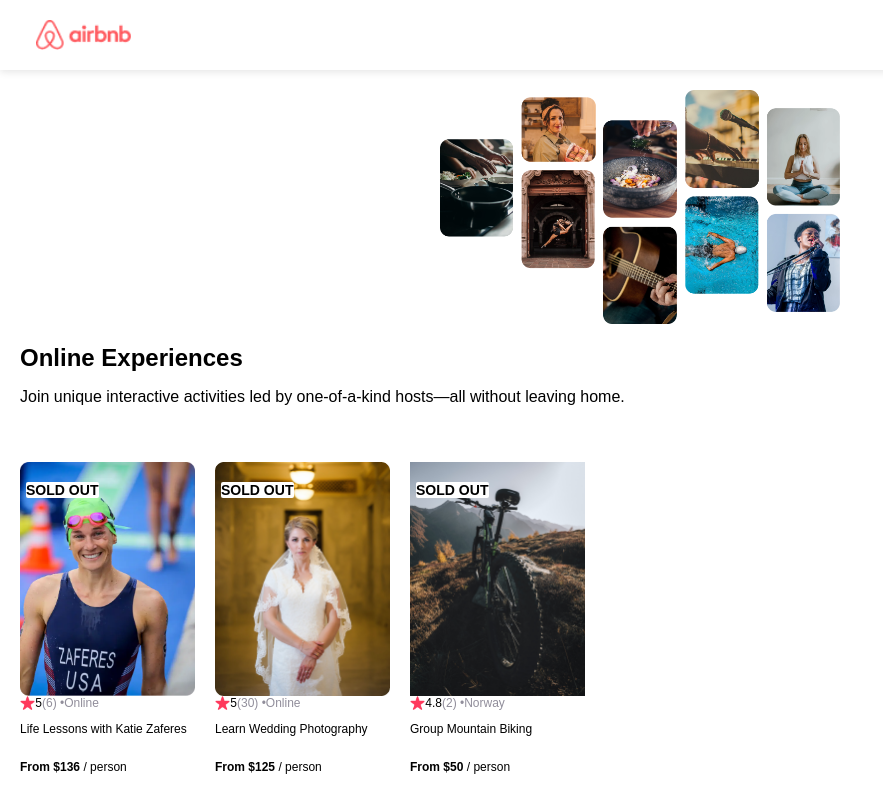
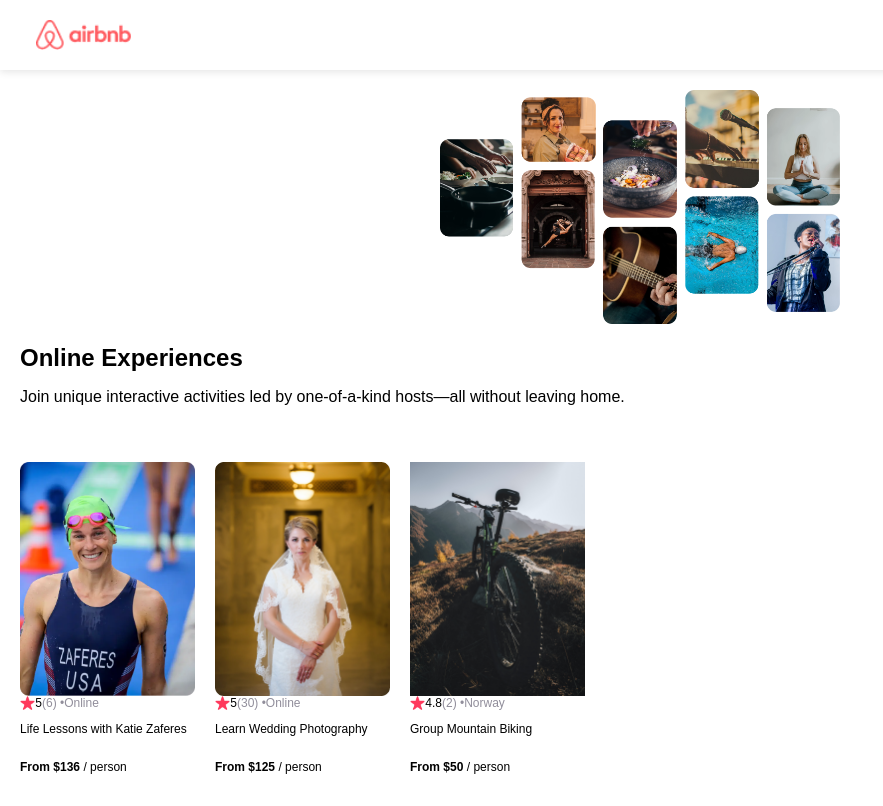
Before and after one commit to Sheriff-Oladimeji/airbnb-express-clone, a React (Create React App) app: page / in a window 1280 px wide. Shown: the whole page, without its empty margins (0-883 px from the left). Built offline with nearby package versions, Linux system fonts and the light colour scheme.

Commit message:
modify files

```diff
--- a/src/components/card.js
+++ b/src/components/card.js
@@ -6,7 +6,8 @@
   return(
 
   <div className="card">
-    <h3 className="card--badge">Sold out</h3>
+
+    {props.openSpots === 0 && <div className="card--badge">Sold out</div>}
   <img src={props.img} alt=""/>
   <div className="card--stats">
    <img src={star} alt="" className="card--star"/>
--- a/src/data.js
+++ b/src/data.js
@@ -44,5 +44,6 @@
     location: "Norway",
     openSpots: 3,
   },
+
 ];
 export default contents
--- a/src/styles.css
+++ b/src/styles.css
@@ -53,6 +53,7 @@
   flex-wrap: nowrap;
   gap: 20px;
   overflow-x: auto;
+
 }
 
 .card {
```
